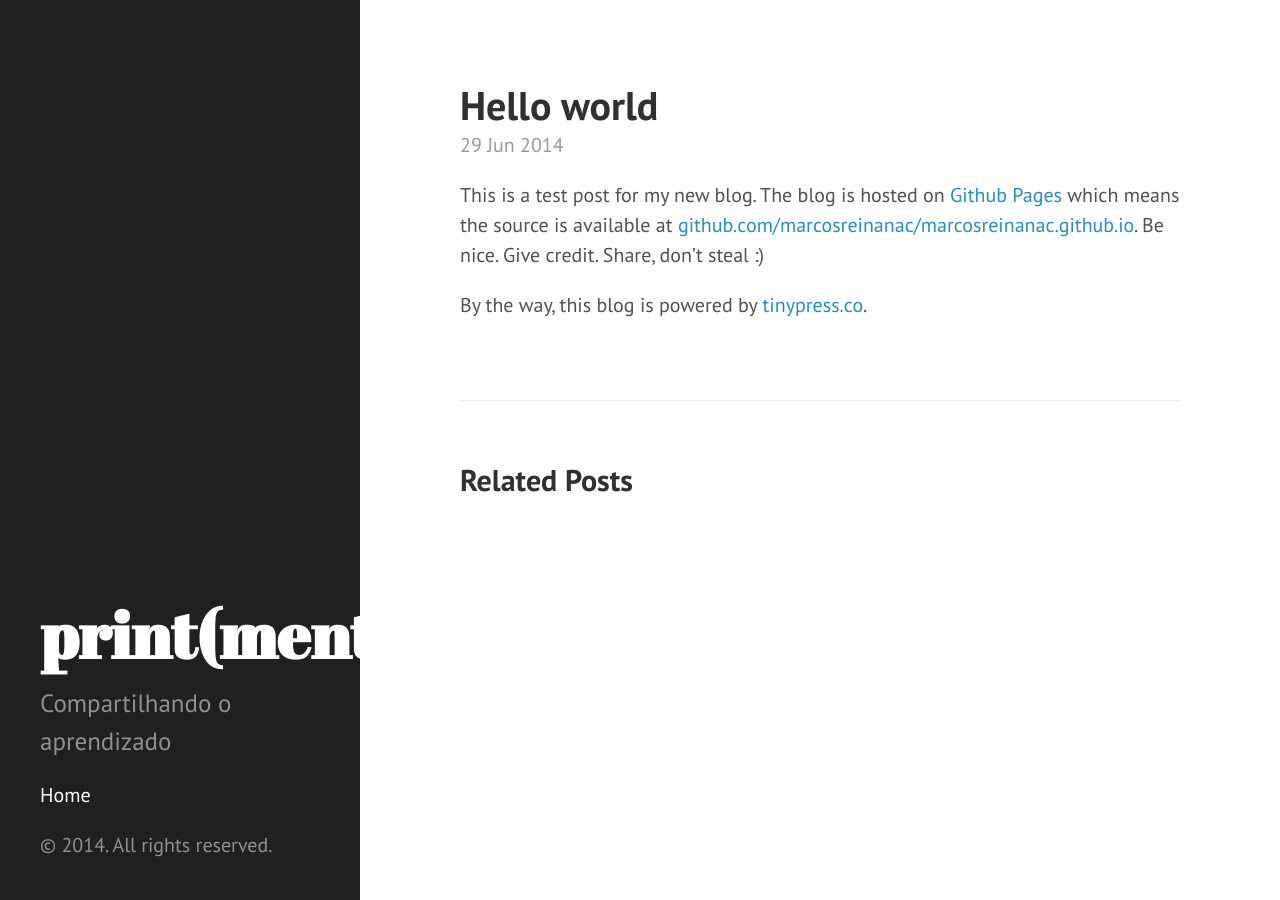
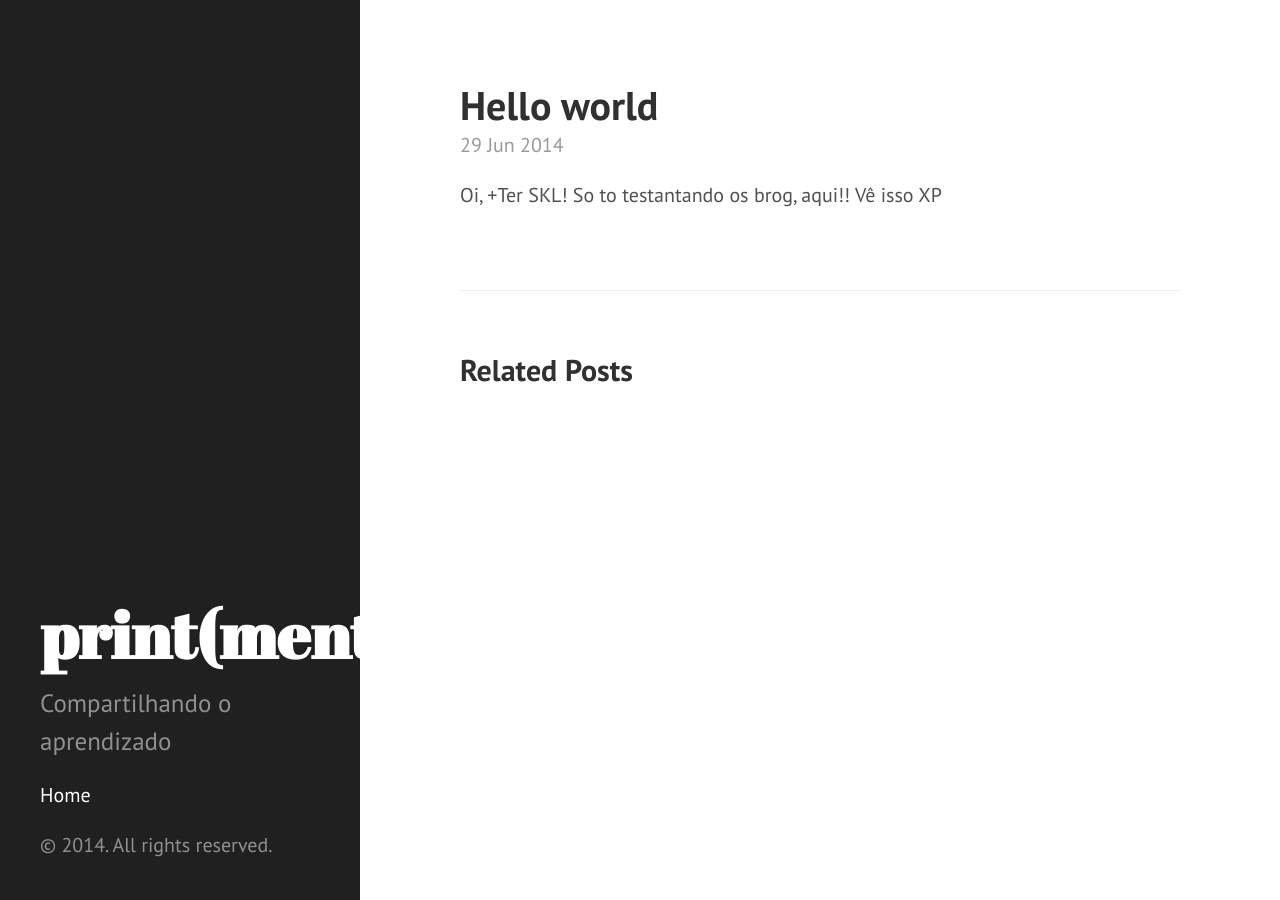
Before and after one commit to marcosrdac/marcosrdac.github.io, a Jekyll site: the page built from _posts/2014-06-29-hello-world.markdown, in a window 1280 px wide. Built offline with Jekyll 4.4.1, drawn with Linux system fonts in a browser that asks for light colours.

Commit message:
Update 2014-06-29-hello-world.markdown

```diff
--- a/_posts/2014-06-29-hello-world.markdown
+++ b/_posts/2014-06-29-hello-world.markdown
@@ -3,6 +3,4 @@ published: true
 title: Hello world
 layout: post
 ---
-This is a test post for my new blog. The blog is hosted on [Github Pages](http://pages.github.com/) which means the source is available at [github.com/marcosreinanac/marcosreinanac.github.io](http://github.com/marcosreinanac/marcosreinanac.github.io). Be nice. Give credit. Share, don't steal :)
-
-By the way, this blog is powered by [tinypress.co](https://tinypress.co).
+Oi, +Ter SKL! So to testantando os brog, aqui!! Vê isso XP
```
